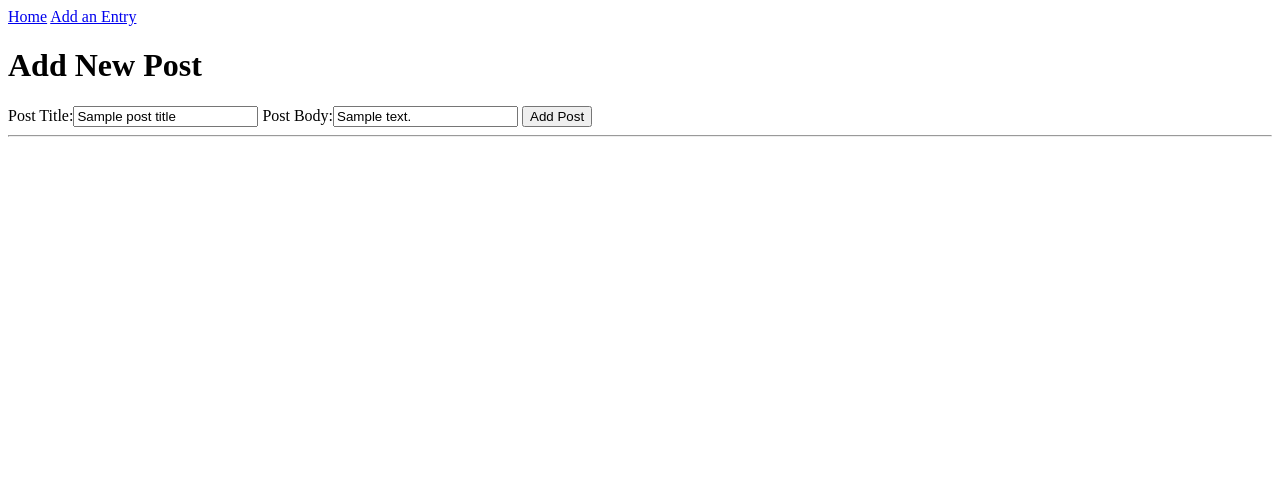
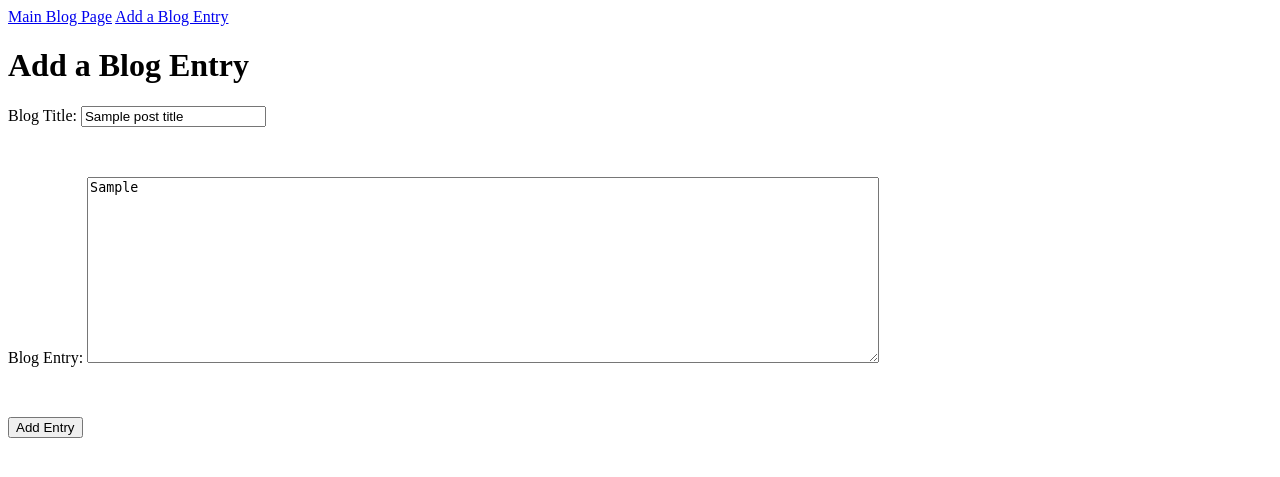
Before and after one commit to csisemore/build-a-blog, a Flask app: template templates/new_post.html in a window 1280 px wide. Shown: the top 477 px of the page. Run offline with Flask 2, Linux system fonts and the light colour scheme; the template is opened without the code that fills it: most values are stand-ins (such as "Sample title", 1, 10 or a date in 2020).

Commit message:
And I'm done, I think

```diff
--- a/main.py
+++ b/main.py
@@ -1,113 +1,121 @@
-from flask import Flask, request, redirect, render_template
+from flask import Flask, request, redirect, render_template, flash
+from flask_sqlalchemy import SQLAlchemy
 from datetime import datetime
-from flask_sqlalchemy import SQLAlchemy
-#import cgi
-import os
-import jinja2
-
+import cgi
 
 app = Flask(__name__)
 app.config['DEBUG'] = True
 app.config['SQLALCHEMY_DATABASE_URI'] = 'mysql+pymysql://build-a-blog:homer@localhost:8889/build-a-blog'
 app.config['SQLALCHEMY_ECHO'] = True
 app.config['SQLALCHEMY_TRACK_MODIFICATIONS'] = False
-#SQLALCHEMY_TRACK_MODIFICATIONS = False
 db = SQLAlchemy(app)
-
-
-template_dir = os.path.join(os.path.dirname(__file__), "templates")
-jinja_env = jinja2.Environment(loader = jinja2.FileSystemLoader(template_dir), autoescape=True)
-
-#app = Flask(__name__)
-#app.config['DEBUG'] = True
 
 class Blog(db.Model):
 
-    post_id = db.Column(db.Integer, primary_key=True)
-    post_title = db.Column(db.String(120))
-    post_body = db.Column(db.String(120))
-    #post_date = datetime.utcnow()
-    post_date = db.Column(db.DateTime)
+    # specify the data fields that should go into columns
+    id = db.Column(db.Integer, primary_key=True)
+    title = db.Column(db.String(120))
+    body = db.Column(db.String(2048))
+    date = db.Column(db.DateTime)
 
-    #def __init__(self, name):
-        #self.name = name
-    def __init__(self, title, body, date ):
-        self.title = post_title
-        self.body = post_body
+    #def __init__(self, id, title, body):
+    def __init__(self, title, body):
+    #def __init__(self, post_title):
+        #self.id = id
+        self.title = title
+        self.body = body
         self.date = datetime.utcnow()
 
 
-#@app.route('/', methods=['POST', 'GET'])
-@app.route('/',)
-def index():
-    template = jinja_env.get_template("blog.html")
-    return template.render()
-
-@app.route('/blog', methods=['GET', 'POST'])
-def blog():
-    if request.method == 'POST':
-        post_name = request.form['post']
-        new_post = post(post_name)
-        db.session.add(new_post)
-        db.session.commit()
-    else:
-        ##posts = Blog.query.fetchall()
-        ##posts = Blog.fetchall()
-        posts = Blog.query.all()
-        ##completed_tasks = Task.query.filter_by(completed=True).all()
-        return render_template('blog.html',title="Blog Posts!",posts=posts) #completed_tasks=completed_tasks)
-
-
-@app.route('/new_post', methods=['POST'])
-def new_post():
-    template = jinja_env.get_template("new_post.html")
-    return template.render()
-
-
-if __name__ == '__main__':
-    app.run()
-
-    #posts = Post.query.filter_by(completed=False).all()
-    #completed_tasks = Post.query.filter_by(completed=True).all()
-    #return render_template('posts.html',title="Get It Done!",
-        #posts=posts, completed_posts=completed_posts)
-
-#return redirect('/')
+    def __repr__(self):
+        return '<Blog #r>' % self.title
+        #return '<Blog>' % self.title
 
 # TODO The /blog route displays all the blog posts.
 
+@app.route('/')
+def index():
+    #all_blog_posts = Blog.query.all()
+    all_blog_posts = Blog.query.order_by("date desc").all()
+    return render_template('blog.html', posts=all_blog_posts)
+    #return render_template('blog.html', posts=posts)
 
-# TODO You're able to submit a new post at the /newpost route.
-# After submitting a new post, your app displays the main blog page.
 
-# TODO You have two templates, one each for the /blog (main blog listings)
-# and /newpost (post new blog entry) views.
-# Your templates should extend a base.html template which includes some
-# boilerplate HTML that will be used on each page.
+# DISPLAYS IND BLOG POSTS
+@app.route('/blog')
+def show_blog():
+    post_id = request.args.get('id')
+    if (post_id):
+        #ind_post = Blog.query.get(post_id)
+        single = Blog.query.get(post_id)
+        #single =  Blog.query.filter_by(post_id)
+        #single =  Blog.query.filter_by(post_id).first()
+        #return render_template('ind_post.html', ind_post=ind_post)
+        return render_template('single_post.html', single=single)
+        #return render_template('single_post.html', post=post)
+    else:
+        #post_id = request.args.get('id')
+        all_blog_posts = Blog.query.all()
+        return render_template('blog.html', posts=all_blog_posts)
+        #return render_template('blog.html', posts=posts)
 
-# TODO In your base.html template, you have some navigation links that
-# link to the main blog page and to the add new blog page.
 
-# TODO If either the blog title or blog body is left empty in the new post form,
-# the form is rendered again, with a helpful error message and any
-# previously-entered content in the same form inputs.
+# Empty field toggle
+def empty_field(f):
+    if f:
+        return True
+    else:
+        return False
 
-# TODO For both use cases we need to create the template for the page that will display an individual blog,
-# so start by making that. All it need do is display a blog title and blog body.
-# Next, we'll tackle the use cases one at a time.
 
-# TODO Use Case 1:
-# We click on a blog entry's title on the main page and go to a blog's individual entry page.
+# THIS HANDLES THE REDIRECT (SUCCESS) AND ERROR MESSAGES (FAILURE)
 
-# TODO Use Case 2:
-# After adding a new blog post, instead of going back to the main page,
-# we go to that blog post's individual entry page.
+@app.route('/newpost', methods=['POST', 'GET'])
+def new_post():
 
-# TODO Bonus Missions
-# 1. Add a CSS stylesheet to improve the style of your app. You can read about how to do so here.
+    if request.method == 'POST':
 
-# 2. Display the posts in order of most recent to the oldest (the opposite of the current order).
-# You can either use the id property that has been created using auto-incrementing,
-# or - a more sophisticated method - you can add a DateTime property to the Blog class
-# (and drop and re-create the table) that will store the date the post was created in the database.
-# For an example of an app with a DateTime column, check out this quickstart guide.
+        title_error = ""
+        blog_entry_error = ""
+
+        post_title = request.form['blog_title']
+        post_entry = request.form['blog_post']
+        post_new = Blog(post_title, post_entry)
+
+        # if the title and post entry are not empty, the object will be added
+
+        if empty_field(post_title) and empty_field(post_entry):
+            db.session.add(post_new)
+            db.session.commit()
+            post_link = "/blog?id=" + str(post_new.id)
+            return redirect(post_link)
+
+        else:
+            # TODO If either the blog title or blog body is left empty in the new post form,
+            # the form is rendered again, with a helpful error message and any
+            # previously-entered content in the same form inputs.
+            if not empty_field(post_title) and not empty_field(post_entry):
+                #flash('Please enter text for blog title')
+                title_error = "Please enter text for blog title"
+                blog_entry_error = "Please enter text for blog entry"
+                return render_template('new_post.html', blog_entry_error=blog_entry_error, title_error=title_error)
+                #return redirect('/newpost')
+            elif not empty_field(post_title):
+                title_error = "Please enter text for blog title"
+                #flash('Please enter text for blog title')
+                return render_template('new_post.html', title_error=title_error, post_entry=post_entry)
+                #return redirect('/newpost')
+            elif not empty_field(post_entry):
+                blog_entry_error = "Please enter text for blog entry"
+                #flash('Please enter text for blog entry')
+                return render_template('new_post.html', blog_entry_error=blog_entry_error, post_title=post_title)
+                #return redirect('/newpost')
+
+    # DISPLAYS NEW BLOG ENTRY FORM
+    else:
+        return render_template('new_post.html')
+
+
+# only runs when the main.py file run directly
+if __name__ == '__main__':
+    app.run()
--- /dev/null
+++ b/static/styles/main.css
@@ -0,0 +1,5 @@
+
+
+label {
+    background-color: navy;
+}
--- a/templates/base.html
+++ b/templates/base.html
@@ -1,13 +1,17 @@
-<!doctype html>
+<!DOCTYPE html>
 <html>
-    <head>
-        <title>{{title}}</title>
-    </head>
+<head>
+    <title>Build A Blog</title>
+    <style>
+        .error { color:fuchsia; }
+    </style>
+</head>
 <body>
-        <nav>
-            <a href="/blog">Home</a>
-            <a href="/new_post">Add an Entry</a>
+
+    <header>
+        <nav><a href="/blog">Main Blog Page</a> <a href="/newpost">Add a Blog Entry</a>
         </nav>
+    </header>
 
     {% block content %}
     {% endblock %}
--- a/templates/new_post.html
+++ b/templates/new_post.html
@@ -1,46 +1,21 @@
-{% extends "base.html" %}
+{% extends 'base.html' %}
 
 {% block content %}
-    <h1>Add New Post</h1>
-    <form method='POST'>
-        <label for="post_title">
-            Post Title:<input id="post_title" type="text" value="{{post_title}}">
+
+    <h1>Add a Blog Entry</h1>
+
+    <form action="/newpost" method='POST'>
+        <label>
+            <span class="form_label">Blog Title:</span>
+            <input name="blog_title" type="text" value='{{post_title}}'>
         </label>
-        <label for="post_body">
-            Post Body:<input id="post_body" type="text" value="{{post_body}}">
+        <p class="error">{{title_error}} &nbsp;</p>
+        <label>
+            <span class="form_label">Blog Entry:</span>
+            <textarea name="blog_post" type="textarea" rows="12" cols="96">{{post_entry}}</textarea>
         </label>
-        <input type="hidden" name="post_id" value="{{post_id}}" />
-        <input type="submit" value='Add Post' />
-
-        <!-- <input type="submit" value="Done!" /> --->
+        <p class="error">{{blog_entry_error}} &nbsp;</p>
+        <input class="submit" type="submit" value="Add Entry" />
     </form>
-    <hr />
-
-   <!-- {% if posts|length == 0 %}
-    <p>No posts yet</p>
-    {% else %}
-
-        <ul>
-            {% for post in posts %}
-            <li>{{post.name}}
-                <form method="POST" action="/delete-task" style="display:inline-block;">
-                    <input type="hidden" name="post_id" value="{{post.id}}" />
-                    <input type="submit" value="Done!" />
-                </form>
-            </li>
-            {% endfor %}
-        </ul>
-
-    {% endif %}
-
-    <hr />
-
-    <h2>Completed</h2>
-
-    <ul>
-        {% for task in completed_tasks %}
-        <li>{{task.name}}</li>
-        {% endfor %}
-    </ul> --->
 
 {% endblock %}
```
Also changed, not shown: templates/blog.html (+14 -20 lines), templates/single_post.html (added, +13 -0 lines), 1 other file.
